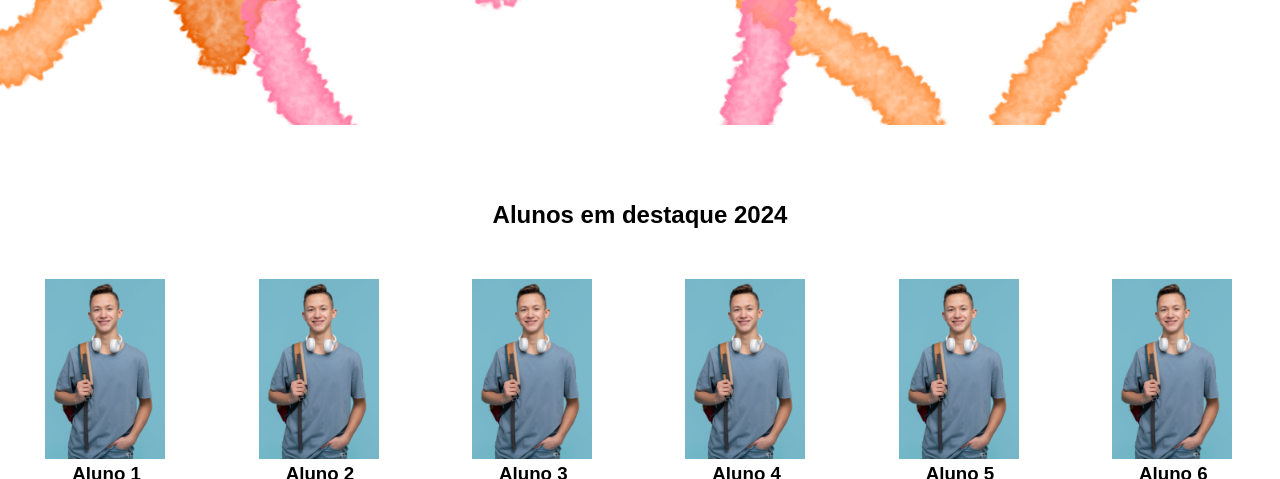
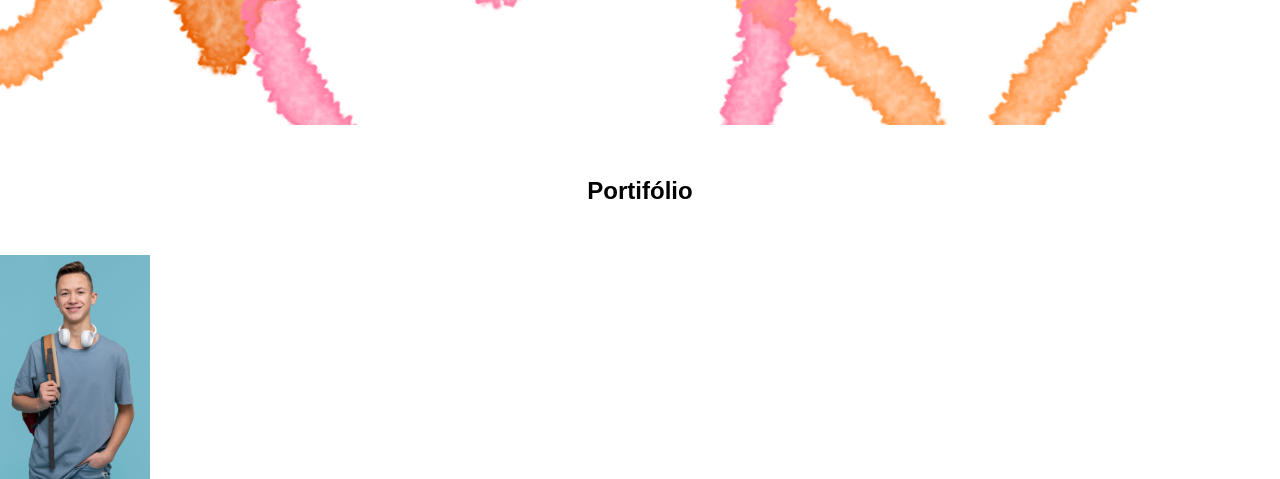
Before and after one commit to Helora19/Pagina_2CDS, a plain HTML site: page index.html in a window 1280 px wide. Shown: the part 1330-1809 px from the top of the page. Drawn offline with Linux system fonts and the light colour scheme.

Commit message:
Update index.html

```diff
--- a/index.html
+++ b/index.html
@@ -13,24 +13,24 @@
               <img class="cabecalho-imagem" src="Logo_H.png" alt="Logo da Helora">
                   <h1 class="titulo_site">Minha Arte</h1>
                   <div class="sociais">
-                      <img class="sociais" src="whatsapp.png" alt="Logo do whatsapp da escola">
-                      <img class="sociais" src="facebook.png" alt="Rede social do Facebook da escola">
-                      <img class="sociais" src="instagram.png" alt="Rede social do Instagram da escola">
+                      <img class="sociais" src="whatsapp.png" alt="Logo do whatsapp">
+                      <img class="sociais" src="facebook.png" alt="Rede social do Pinterest">
+                      <img class="sociais" src="instagram.png" alt="Rede social do Instagram">
                   </div>
       </header>
 
       <!--Seção banner 1 é a parte do paragrafo 1 da página-->
       <section class="banner1">
-         <img class="escola.image" src="Banner_H.png" alt="Banner da Escola">
+         <img class="escola.image" src="Banner_H.png" alt="Banner encomendas">
       </section>
        <!--Seção estudantes é a parte do paragrafo 2 da página-->
-          <section class="estudante">
-              <h1 class="estudante_titulo">Alunos em destaque 2024</h1>
+          <section class="desenhos prontos">
+              <h1 class="estudante_titulo">Portifólio</h1>
               <p> </p>
-              <div class="estudantes_todos">
-              <div class="estudante-div">
-              <img class="estudante-imagem" src="estudante_menino.png" alt="Foto da turma do 1CDS do ano de 2023">
-              <h3 class="estudante-nome">Aluno 1</h3>
+              <div class="desenhos_todos">
+              <div class="desenho-div">
+              <img class="desenho-imagem" src="estudante_menino.png" alt="Foto da turma do 1CDS do ano de 2023">
+              <h3 class="desenho-nome">Aluno 1</h3>
               <a href="https://cursos.alura.com.br/dashboard">
               <p> </p>
               <img class="estudante-icone" src="whatsapp.png" alt="Link do Site da escola"></a>
```
